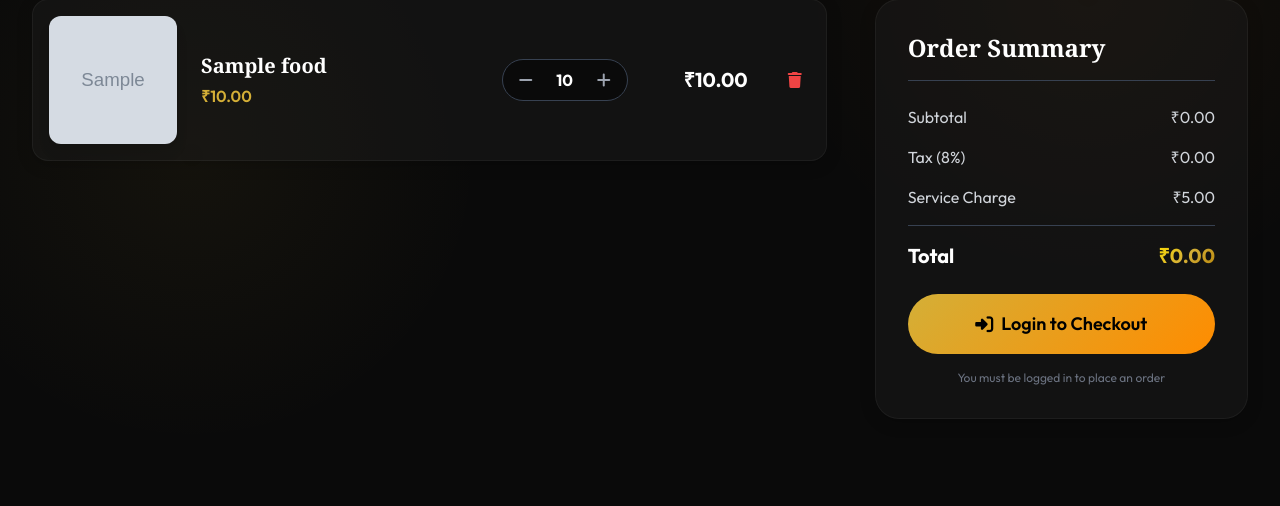
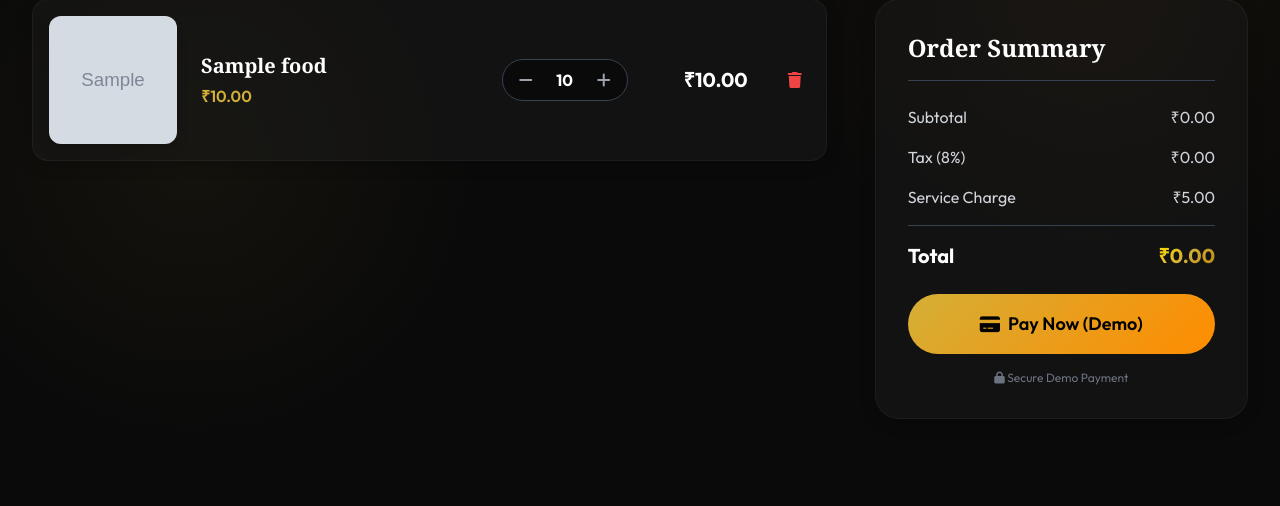
Before and after one commit to Rohith540-web/Rohith-DineEase, a Flask app: template templates/cart.html in a window 1280 px wide. Shown: the part 245-751 px from the top of the page. Run offline with Flask 3, Linux system fonts and the light colour scheme; the template is opened without the code that fills it: most values are stand-ins (such as "Sample title", 1, 10 or a date in 2020); grey boxes marked "Sample" are stand-in pictures; some libraries are stand-ins or nearby versions; some web fonts are replaced.

Commit message:
final commit

```diff
--- a/app.py
+++ b/app.py
@@ -83,7 +83,6 @@ def menu():
     return render_template('menu.html', foods=foods, categories=categories)
 
 @app.route('/booking', methods=['GET', 'POST'])
-@login_required
 def booking():
     if request.method == 'POST':
         date = request.form.get('date')
@@ -158,7 +157,6 @@ def update_cart(food_id):
     return jsonify({'success': True, 'cart_count': sum(cart.values()), 'new_total': total})
 
 @app.route('/checkout', methods=['POST'])
-@login_required
 def checkout():
     cart = session.get('cart', {})
     if not cart:
--- a/templates/cart.html
+++ b/templates/cart.html
@@ -62,19 +62,12 @@
                     </div>
                 </div>
 
-                {% if current_user.is_authenticated %}
                 <form action="{{ url_for('checkout') }}" method="POST">
                     <button type="submit" class="w-full btn-primary py-4 text-lg mb-4 flex justify-center items-center gap-2">
                         <i class="fas fa-credit-card"></i> Pay Now (Demo)
                     </button>
                     <p class="text-xs text-center text-gray-500"><i class="fas fa-lock"></i> Secure Demo Payment</p>
                 </form>
-                {% else %}
-                <a href="{{ url_for('login', next=url_for('cart')) }}" class="w-full btn-primary py-4 text-lg mb-4 flex justify-center items-center gap-2 block text-center">
-                    <i class="fas fa-sign-in-alt"></i> Login to Checkout
-                </a>
-                <p class="text-xs text-center text-gray-500">You must be logged in to place an order</p>
-                {% endif %}
             </div>
         </div>
     </div>
```
